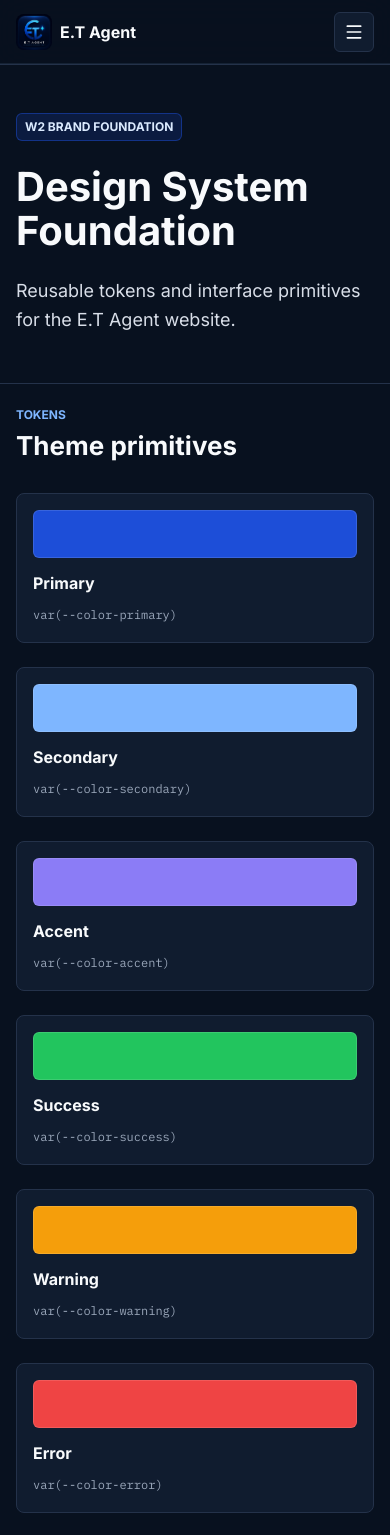
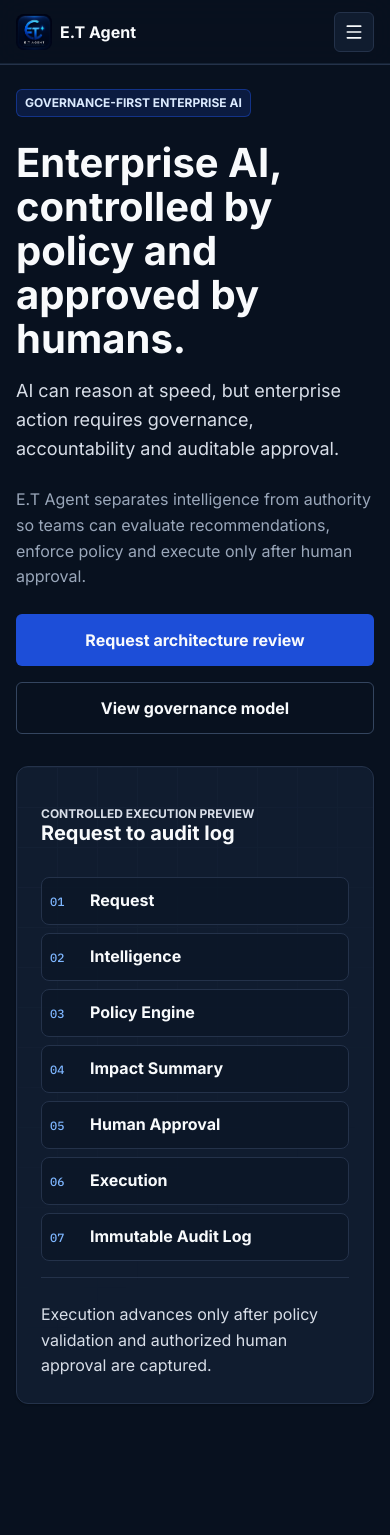
Before and after one commit to ermyg1/etagent-website, a React (Vite) app: page / in a window 390 px wide. Shown: the top 1535 px of the page. After the commit the page ends 1452 px from the top, so only its background shows below. Built offline with nearby package versions, Linux system fonts and the light colour scheme.

Commit message:
feat: implement W3B.1 homepage hero

```diff
--- a/src/App.css
+++ b/src/App.css
@@ -149,71 +149,117 @@
   height: 20px;
 }
 
-.foundation {
-  padding-block: var(--space-xl) var(--space-3xl);
+.homepage-hero {
+  min-height: calc(100svh - 72px);
+  display: flex;
+  align-items: center;
 }
 
-.foundation__intro {
-  max-width: 820px;
+.homepage-hero__grid {
+  display: grid;
+  grid-template-columns: minmax(0, 1fr) minmax(380px, 0.76fr);
+  align-items: center;
+  gap: var(--space-3xl);
 }
 
-.foundation__section {
-  border-top: 1px solid var(--color-border);
+.homepage-hero__content {
+  max-width: 760px;
 }
 
-.token-grid,
-.component-grid,
-.baseline-grid {
-  display: grid;
-  gap: var(--space-lg);
+.homepage-hero__content .type-display {
+  max-width: 720px;
 }
 
-.token-grid {
-  grid-template-columns: repeat(4, minmax(0, 1fr));
+.homepage-hero__content .type-body-large,
+.homepage-hero__positioning {
+  max-width: 640px;
 }
 
-.component-grid {
-  grid-template-columns: repeat(2, minmax(0, 1fr));
+.homepage-hero__positioning {
+  color: var(--color-text-muted);
 }
 
-.baseline-grid {
-  grid-template-columns: repeat(2, minmax(0, 1fr));
+.homepage-hero__actions {
+  display: flex;
+  flex-wrap: wrap;
+  gap: var(--space-md);
 }
 
-.token-swatch {
+.workflow-preview {
+  position: relative;
+  overflow: hidden;
+  padding: var(--space-xl);
+  background:
+    linear-gradient(
+      135deg,
+      color-mix(in srgb, var(--color-surface-elevated) 88%, var(--color-primary) 12%),
+      var(--color-surface)
+    );
+}
+
+.workflow-preview::before {
+  content: '';
+  position: absolute;
+  inset: 0;
+  pointer-events: none;
+  background-image:
+    linear-gradient(var(--color-border) 1px, transparent 1px),
+    linear-gradient(90deg, var(--color-border) 1px, transparent 1px);
+  background-size: 40px 40px;
+  mask-image: linear-gradient(145deg, rgb(0 0 0 / 0.24), transparent 68%);
+}
+
+.workflow-preview:focus-visible {
+  outline: 3px solid var(--color-focus);
+  outline-offset: 4px;
+}
+
+.workflow-preview__header,
+.workflow-preview__list,
+.workflow-preview__note {
+  position: relative;
+}
+
+.workflow-preview__header {
+  margin-bottom: var(--space-xl);
+}
+
+.workflow-preview__list {
   display: grid;
-  min-height: 150px;
-  padding: var(--space-md);
+  gap: var(--space-sm);
+  margin: 0;
+  padding: 0;
+  list-style: none;
+}
+
+.workflow-preview__item {
+  display: grid;
+  grid-template-columns: 48px minmax(0, 1fr);
+  align-items: center;
+  min-height: 52px;
+  padding: var(--space-sm) var(--space-md);
   border: 1px solid var(--color-border);
   border-radius: var(--radius-lg);
-  background: var(--color-surface);
-  gap: var(--space-sm);
+  background: color-mix(in srgb, var(--color-background-raised) 82%, transparent);
 }
 
-.token-swatch span {
-  display: block;
-  height: 48px;
-  border: 1px solid var(--color-swatch-border);
-  border-radius: var(--radius-md);
+.workflow-preview__index {
+  color: var(--color-secondary);
+  font-family: var(--font-mono);
+  font-size: var(--type-caption);
+  font-weight: 500;
 }
 
-.token-swatch strong {
-  align-self: end;
+.workflow-preview__label {
   color: var(--color-text-strong);
+  font-weight: 700;
 }
 
-.token-swatch code {
+.workflow-preview__note {
+  margin-top: var(--space-lg);
+  padding-top: var(--space-lg);
+  border-top: 1px solid var(--color-border);
   color: var(--color-text-muted);
-  font-size: 0.75rem;
-  overflow-wrap: anywhere;
-}
-
-.stack-row {
-  display: flex;
-  flex-wrap: wrap;
-  align-items: center;
-  gap: var(--space-sm);
-  margin-top: var(--space-lg);
 }
 
 .ui-button {
@@ -539,9 +585,17 @@
 }
 
 @media (max-width: 1023px) {
-  .token-grid,
-  .component-grid {
-    grid-template-columns: repeat(2, minmax(0, 1fr));
+  .homepage-hero {
+    min-height: auto;
+  }
+
+  .homepage-hero__grid {
+    grid-template-columns: 1fr;
+    gap: var(--space-2xl);
+  }
+
+  .workflow-preview {
+    max-width: 720px;
   }
 }
 
@@ -577,19 +631,35 @@
     display: inline-flex;
   }
 
-  .foundation {
-    padding-block: var(--space-lg) var(--space-xl);
-  }
-
   .layout-section,
   .layout-section--compact,
   .layout-section--spacious {
     padding-block: var(--space-lg) var(--space-2xl);
   }
 
-  .token-grid,
-  .component-grid,
-  .baseline-grid,
+  .homepage-hero__grid {
+    gap: var(--space-xl);
+  }
+
+  .homepage-hero__actions {
+    flex-direction: column;
+    align-items: stretch;
+  }
+
+  .homepage-hero__actions .ui-button {
+    width: 100%;
+  }
+
+  .workflow-preview {
+    padding: var(--space-lg);
+  }
+
+  .workflow-preview__item {
+    grid-template-columns: 40px minmax(0, 1fr);
+    min-height: 48px;
+    padding-inline: var(--space-sm);
+  }
+
   .form-grid {
     grid-template-columns: 1fr;
   }
--- a/src/App.tsx
+++ b/src/App.tsx
@@ -1,151 +1,85 @@
 import './App.css'
-import { CheckCircle2, KeyRound, ShieldCheck, TriangleAlert } from 'lucide-react'
 import { Badge } from './components/Badge'
 import { Button } from './components/Button'
 import { Card } from './components/Card'
-import {
-  Checkbox,
-  Field,
-  Radio,
-  Select,
-  Textarea,
-  TextInput,
-  Toggle,
-} from './components/FormControls'
-import { Icon } from './components/Icon'
 import { PageLayout, Section, Stack } from './components/layout'
 
+const workflowPreview = [
+  'Request',
+  'Intelligence',
+  'Policy Engine',
+  'Impact Summary',
+  'Human Approval',
+  'Execution',
+  'Immutable Audit Log',
+]
+
 function App() {
+  const focusWorkflowPreview = () => {
+    document.getElementById('governance-model')?.focus()
+  }
+
   return (
     <PageLayout>
-      <div className="foundation" aria-labelledby="foundation-title">
-        <Section className="foundation__intro-section" spacing="compact">
-          <Stack className="foundation__intro" space="lg">
-            <Badge variant="primary">W2 Brand Foundation</Badge>
-            <h1 id="foundation-title" className="type-display">
-              Design System Foundation
+      <Section className="homepage-hero" id="home" spacing="spacious" width="wide">
+        <div className="homepage-hero__grid">
+          <Stack className="homepage-hero__content" space="lg">
+            <Badge variant="primary">Governance-first enterprise AI</Badge>
+            <Stack space="md">
+              <h1 className="type-display">
+                Enterprise AI, controlled by policy and approved by humans.
               </h1>
               <p className="type-body-large">
-              Reusable tokens and interface primitives for the E.T Agent website.
+                AI can reason at speed, but enterprise action requires governance,
+                accountability and auditable approval.
               </p>
             </Stack>
-        </Section>
-
-        <Section className="foundation__section" id="tokens">
-          <Stack space="xl">
-            <div>
-              <p className="type-caption">Tokens</p>
-              <h2 className="type-heading-2">Theme primitives</h2>
-            </div>
-            <div className="token-grid" aria-label="Core colour tokens">
-              {[
-                ['Primary', 'var(--color-primary)'],
-                ['Secondary', 'var(--color-secondary)'],
-                ['Accent', 'var(--color-accent)'],
-                ['Success', 'var(--color-success)'],
-                ['Warning', 'var(--color-warning)'],
-                ['Error', 'var(--color-error)'],
-                ['Surface', 'var(--color-surface)'],
-                ['Border', 'var(--color-border)'],
-              ].map(([label, value]) => (
-                <div className="token-swatch" key={label}>
-                  <span style={{ background: value }} />
-                  <strong>{label}</strong>
-                  <code>{value}</code>
-                </div>
-              ))}
+            <p className="homepage-hero__positioning type-body">
+              E.T Agent separates intelligence from authority so teams can evaluate
+              recommendations, enforce policy and execute only after human approval.
+            </p>
+            <div className="homepage-hero__actions" aria-label="Hero calls to action">
+              <Button size="lg">Request architecture review</Button>
+              <Button
+                onClick={focusWorkflowPreview}
+                size="lg"
+                variant="outline"
+              >
+                View governance model
+              </Button>
             </div>
           </Stack>
-        </Section>
 
-        <Section className="foundation__section" id="components">
-          <Stack space="xl">
-            <div>
-              <p className="type-caption">Components</p>
-              <h2 className="type-heading-2">Reusable interface elements</h2>
+          <Card
+            aria-labelledby="workflow-preview-title"
+            className="workflow-preview"
+            id="governance-model"
+            tabIndex={-1}
+            variant="bordered"
+          >
+            <div className="workflow-preview__header">
+              <p className="type-caption">Controlled execution preview</p>
+              <h2 className="type-heading-3" id="workflow-preview-title">
+                Request to audit log
+              </h2>
             </div>
-            <div className="component-grid">
-              <Card variant="bordered">
-                <h3 className="type-heading-3">Buttons</h3>
-                <div className="stack-row">
-                  <Button>Primary</Button>
-                  <Button variant="secondary">Secondary</Button>
-                  <Button variant="outline">Outline</Button>
-                  <Button variant="ghost">Ghost</Button>
-                  <Button variant="destructive">Destructive</Button>
-                  <Button isLoading>Loading</Button>
-                </div>
-              </Card>
-
-              <Card variant="elevated">
-                <h3 className="type-heading-3">Badges and icons</h3>
-                <div className="stack-row">
-                  <Badge variant="success">Success</Badge>
-                  <Badge variant="warning">Warning</Badge>
-                  <Badge variant="error">Error</Badge>
-                  <Badge variant="secondary">Secondary</Badge>
-                  <Icon icon={ShieldCheck} label="Security" />
-                  <Icon icon={KeyRound} label="Access" />
-                </div>
-              </Card>
-
-              <Card variant="hover">
-                <h3 className="type-heading-3">Cards</h3>
-                <p className="type-body">
-                  Cards support default, hover, bordered and elevated treatments
-                  with subtle shadows and accessible contrast.
+            <ol className="workflow-preview__list">
+              {workflowPreview.map((step, index) => (
+                <li className="workflow-preview__item" key={step}>
+                  <span className="workflow-preview__index">
+                    {String(index + 1).padStart(2, '0')}
+                  </span>
+                  <span className="workflow-preview__label">{step}</span>
+                </li>
+              ))}
+            </ol>
+            <p className="workflow-preview__note type-body">
+              Execution advances only after policy validation and authorized human
+              approval are captured.
             </p>
           </Card>
-
-              <Card variant="bordered">
-                <h3 className="type-heading-3">Forms</h3>
-                <div className="form-grid">
-                  <Field label="Work email" hint="Uses shared focus and disabled states.">
-                    <TextInput placeholder="name@company.com" type="email" />
-                  </Field>
-                  <Field label="Access level">
-                    <Select defaultValue="architect">
-                      <option value="architect">Architect</option>
-                      <option value="compliance">Compliance</option>
-                      <option value="executive">Executive</option>
-                    </Select>
-                  </Field>
-                  <Field label="Validation state" error="Enter a valid enterprise email.">
-                    <TextInput aria-invalid="true" defaultValue="name" />
-                  </Field>
-                  <Field label="Notes">
-                    <Textarea rows={3} placeholder="Optional context" />
-                  </Field>
-                  <Checkbox label="Remember preference" />
-                  <Radio label="Primary environment" name="environment" />
-                  <Toggle label="Security review enabled" defaultChecked />
         </div>
-              </Card>
-            </div>
-          </Stack>
       </Section>
-
-        <Section className="foundation__section" id="accessibility">
-          <Stack space="xl">
-            <div>
-              <p className="type-caption">Baseline</p>
-              <h2 className="type-heading-2">Accessible by default</h2>
-            </div>
-            <div className="baseline-grid">
-              <Card>
-                <Icon icon={CheckCircle2} label="Passed" />
-                <h3 className="type-heading-4">Keyboard states</h3>
-                <p>Visible focus indicators are shared across controls.</p>
-              </Card>
-              <Card>
-                <Icon icon={TriangleAlert} label="Reduced motion" />
-                <h3 className="type-heading-4">Motion restraint</h3>
-                <p>Transitions stay within 150ms to 250ms and respect user settings.</p>
-              </Card>
-            </div>
-          </Stack>
-        </Section>
-      </div>
     </PageLayout>
   )
 }
--- a/src/components/Navigation.tsx
+++ b/src/components/Navigation.tsx
@@ -4,9 +4,8 @@ import { Button } from './Button'
 import { Logo } from './Logo'
 
 const navItems = [
-  { href: '#tokens', label: 'Tokens' },
-  { href: '#components', label: 'Components' },
-  { href: '#accessibility', label: 'Accessibility' },
+  { href: '#home', label: 'Home' },
+  { href: '#governance-model', label: 'Governance model' },
 ]
 
 export function Navigation() {
```
Lines whose indentation alone changed are shown as unchanged.
